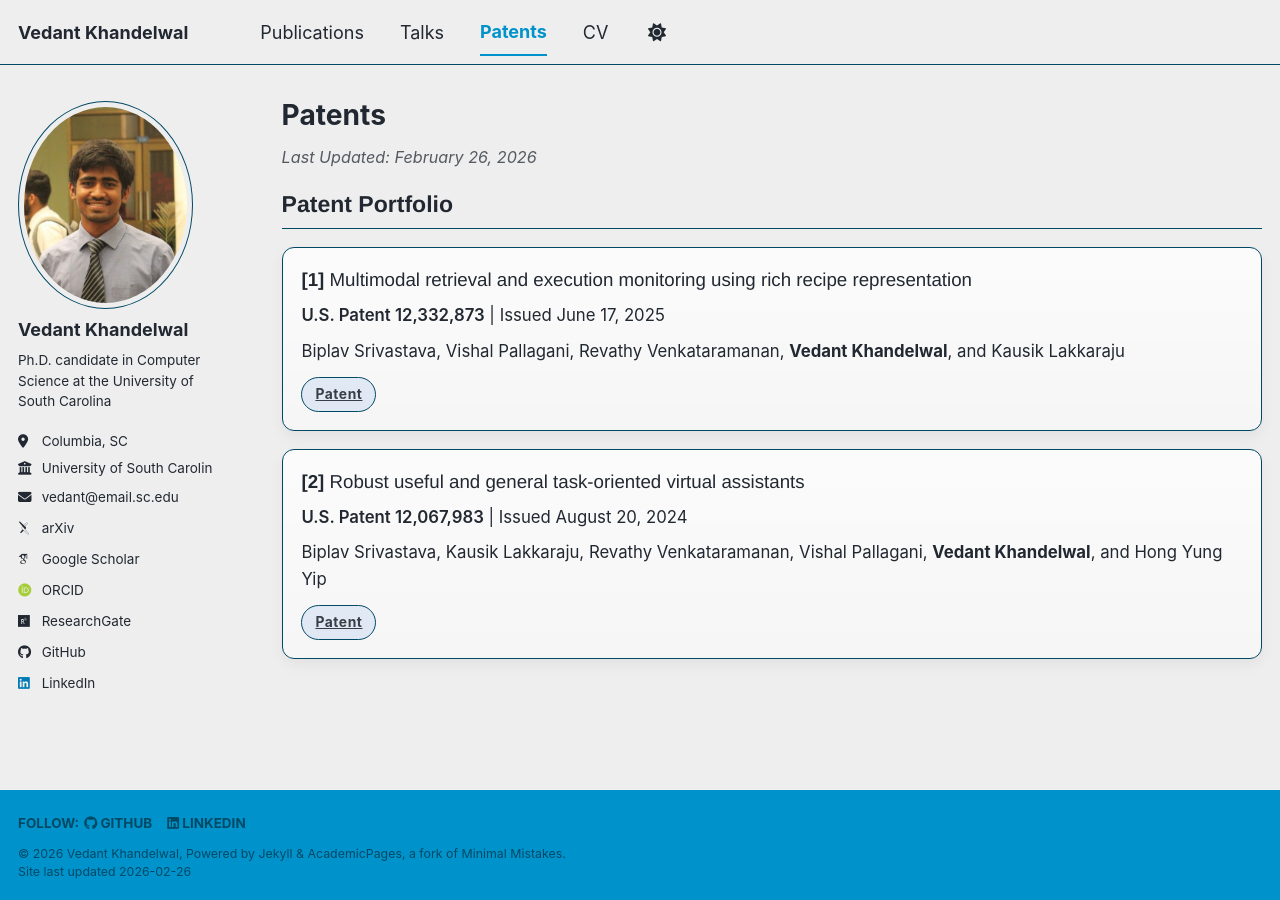
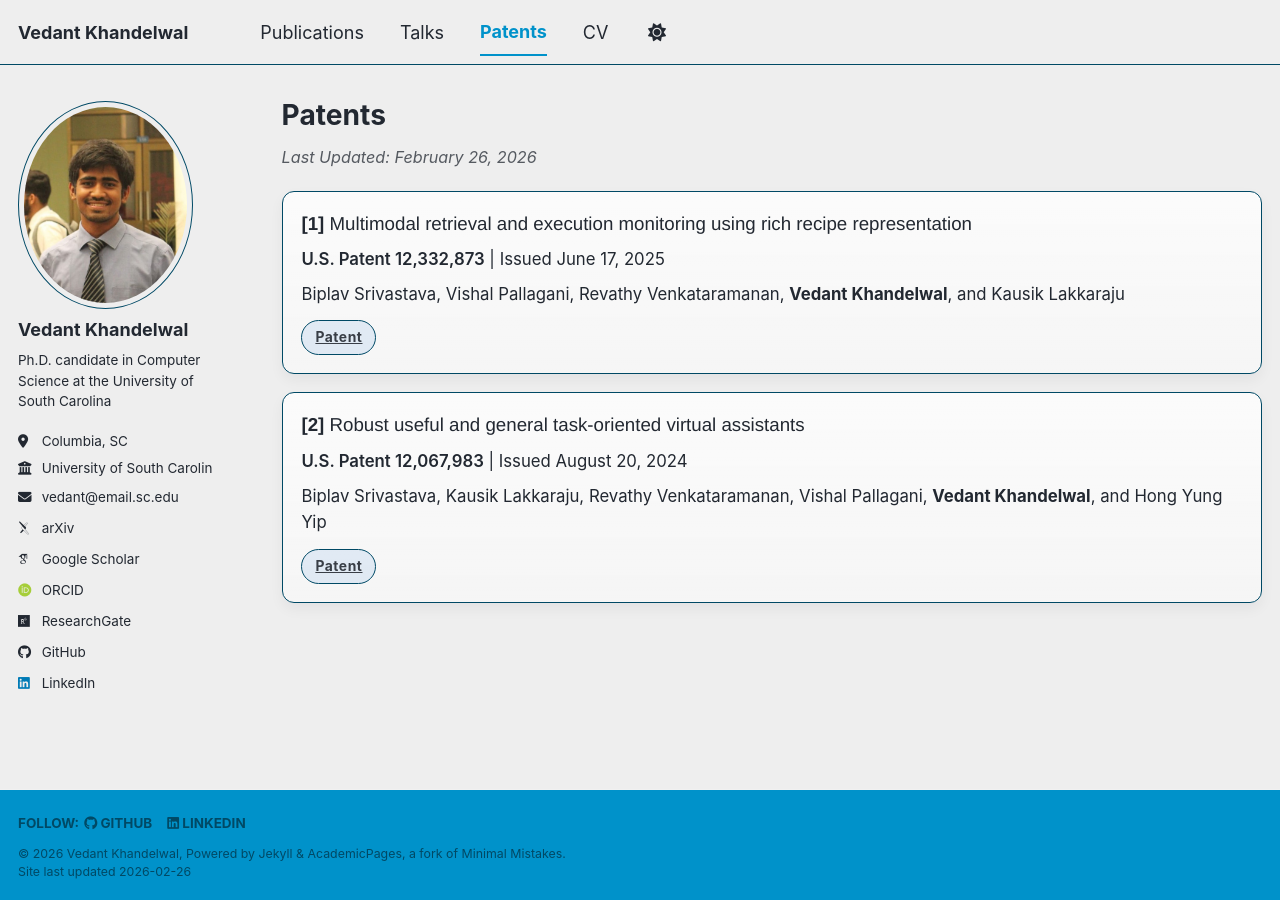
Before and after one commit to khvedant02/khvedant02.github.io, a Jekyll site: the page built from _pages/patents.html, in a window 1280 px wide. Built offline with Jekyll 4.4.1, drawn with Linux system fonts in a browser that asks for light colours; some web fonts are replaced; a script bundle is joined from its source files by our own code; library files that are not in the unit come from our copies.

Commit message:
docs: remove "Patent Portfolio" heading from patents page

```diff
--- a/_pages/patents.html
+++ b/_pages/patents.html
@@ -10,9 +10,6 @@ author_profile: true
 </p>
 
 <section aria-labelledby="patents-heading">
-    <h2 id="patents-heading" class="patents-section-heading">
-        Patent Portfolio
-    </h2>
 
     <div class="patents-list">
         <article class="patent-item">
```
